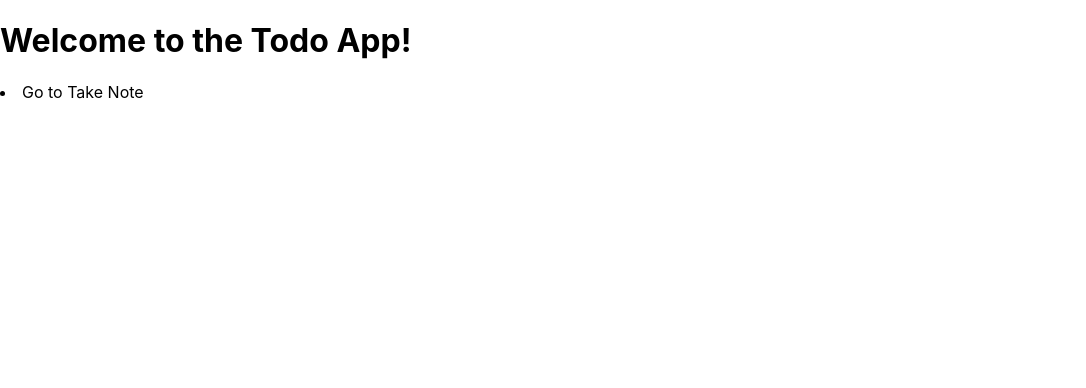
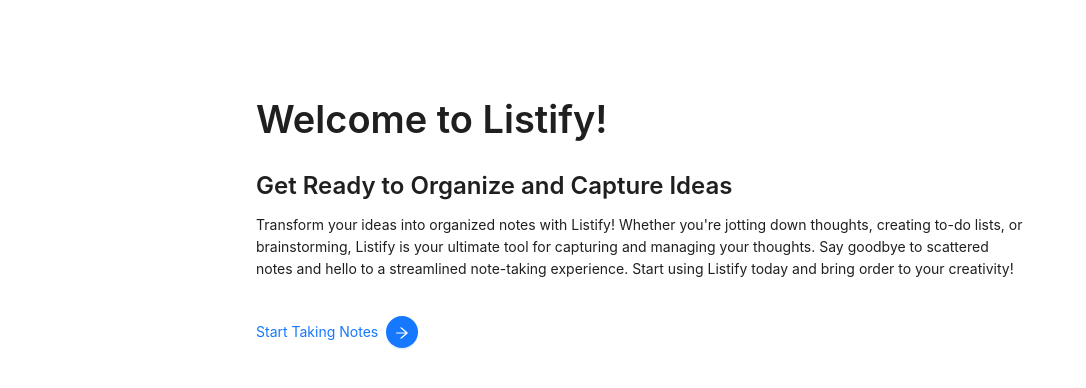
Before and after one commit to hseniht/next-listify-v1, a Next.js app in the folder frontend/: page / in a window 1280 px wide. Shown: the top 388 px of the page, without its empty margins (0-1086 px from the left). Built offline with nearby package versions, Linux system fonts and the light colour scheme.

Commit message:
Style basic layout for pages

```diff
--- a/frontend/components/ui/layout.js
+++ b/frontend/components/ui/layout.js
@@ -5,3 +5,11 @@ export const Section = ({ id, className, children }) => {
     </section>
   );
 };
+
+export const PageWrapper = ({ id, className, children }) => {
+  return (
+    <div id={id} className={className}>
+      {children}
+    </div>
+  );
+};
--- a/frontend/pages/index.js
+++ b/frontend/pages/index.js
@@ -1,12 +1,41 @@
 import Link from "next/link";
+import styles from "../styles/layout.module.css";
+import { ArrowRightOutlined } from "@ant-design/icons";
+import { Button, Space, Layout, Typography } from "antd";
+const { Title, Paragraph, Text } = Typography;
+import { PageWrapper } from "../components/ui/layout";
 
 export default function Home() {
   return (
-    <div>
-      <h1>Welcome to the Todo App!</h1>
-      <li className="menu-item">
-        <Link href={"list"}>Go to Take Note</Link>
-      </li>
-    </div>
+    <PageWrapper
+      id={"homePage"}
+      className={`${styles["page__wrapper--hero"]} ${styles["wh-100"]}`}
+    >
+      <Typography direction="vertical" size="middle">
+        <Title>Welcome to Listify!</Title>
+        <Title level={3}>Get Ready to Organize and Capture Ideas</Title>
+        <Paragraph>
+          Transform your ideas into organized notes with Listify! Whether you're
+          jotting down thoughts, creating to-do lists, or brainstorming, Listify
+          is your ultimate tool for capturing and managing your thoughts. Say
+          goodbye to scattered notes and hello to a streamlined note-taking
+          experience. Start using Listify today and bring order to your
+          creativity!
+        </Paragraph>
+        <br />
+        <div className="menu-item">
+          <Link href={"list"}>
+            <Space>
+              <span>Start Taking Notes</span>
+              <Button
+                type="primary"
+                shape="circle"
+                icon={<ArrowRightOutlined />}
+              />
+            </Space>
+          </Link>
+        </div>
+      </Typography>
+    </PageWrapper>
   );
 }
--- /dev/null
+++ b/frontend/styles/layout.module.css
@@ -0,0 +1,16 @@
+.page__wrapper {
+  padding: 5%;
+}
+.page__wrapper--hero {
+  padding: 5% 20%;
+}
+.w-100 {
+  width: 100%;
+}
+.h-100 {
+  height: 100%;
+}
+.wh-100 {
+  width: 100%;
+  height: 100%;
+}
```
Also changed, not shown: frontend/pages/list/index.js (+5 -2 lines).
